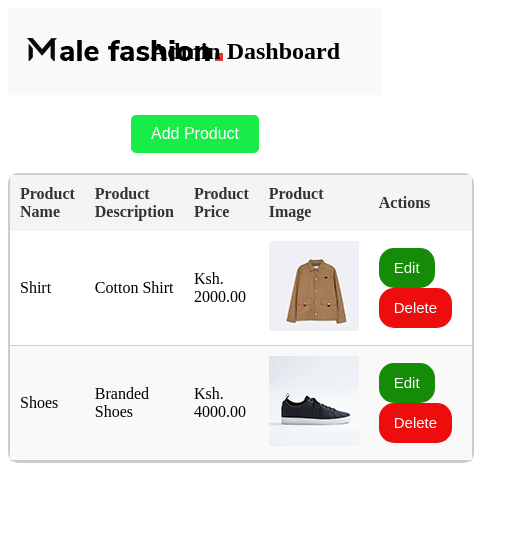
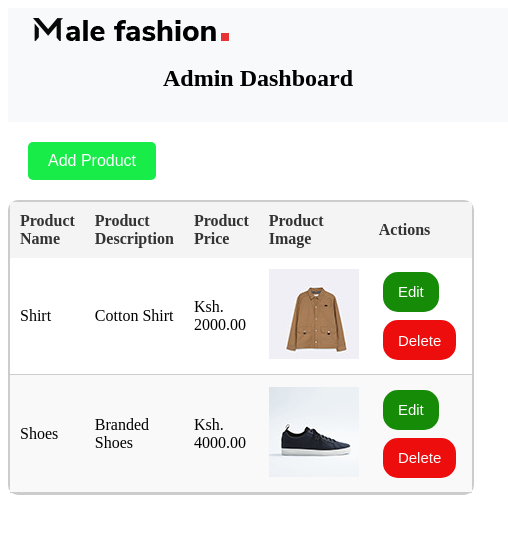
Before and after one commit to Earl006/men-s_fashion_eCommerce, a website: page admin/index.html in a window 390 px wide. Shown: the whole page, 508 px wide, since content can reach past the window. Drawn offline with Linux system fonts and the light colour scheme; no server answers.

Commit message:
responsive

```diff
--- a/admin/style.css
+++ b/admin/style.css
@@ -344,3 +344,33 @@ tr:hover {
 .product-details-container button:hover {
     background-color: #ec4444;
 }
+
+/* RESPONSIVENESS */
+@media (max-width:768px) {
+    .navbar{
+       display: block;
+       align-items: center;
+        width:500px;
+
+    }
+    .navbar nav{
+        justify-items: center;
+
+    }
+    table tbody td button{
+        margin: 5%;
+    }
+    .actions{
+        float:inline-start;
+        align-self: center;
+    }
+   .add-product-form .edit-product-form .product-details-container{
+        position: fixed;
+        width: 70%;
+        max-width: 200px;
+        margin: 0 auto;
+   }
+   .products-table{
+    width: fit-content;
+   }
+}
```
Also changed, not shown: db.json (+0 -7 lines).
